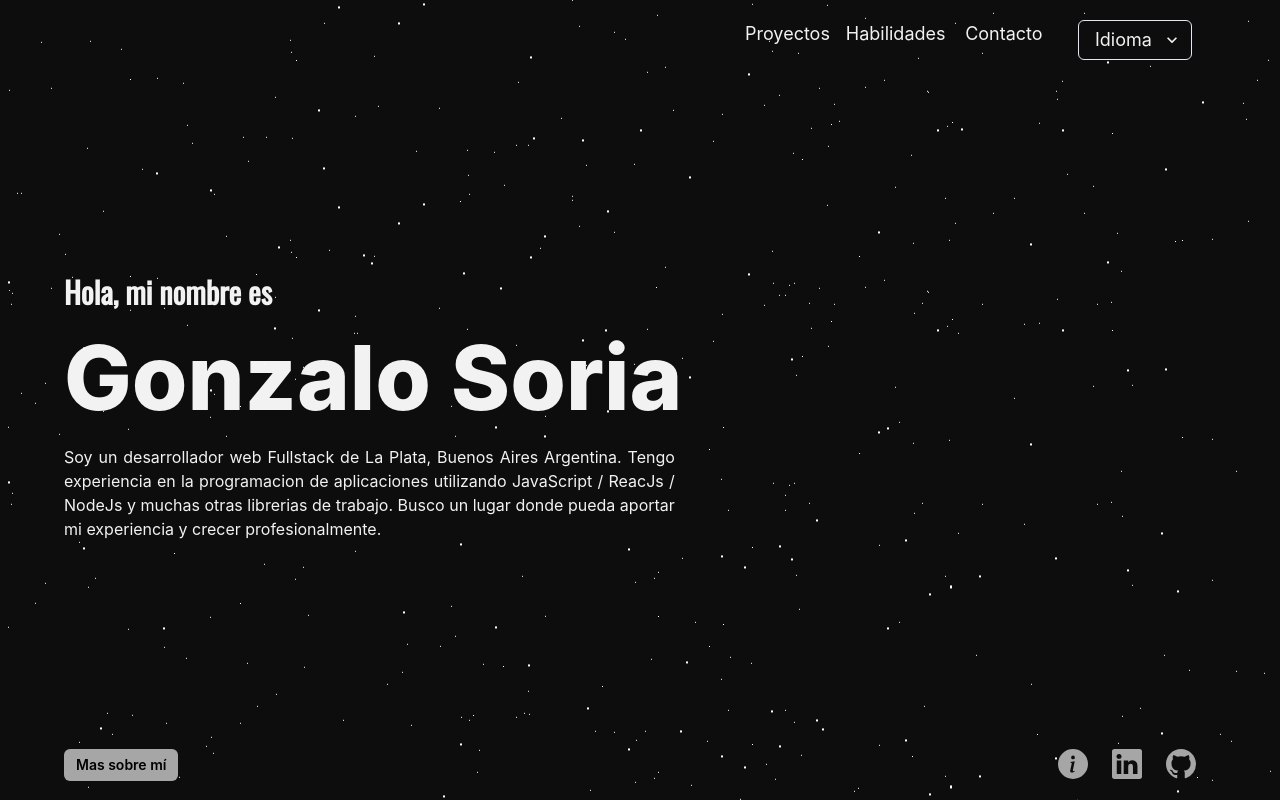
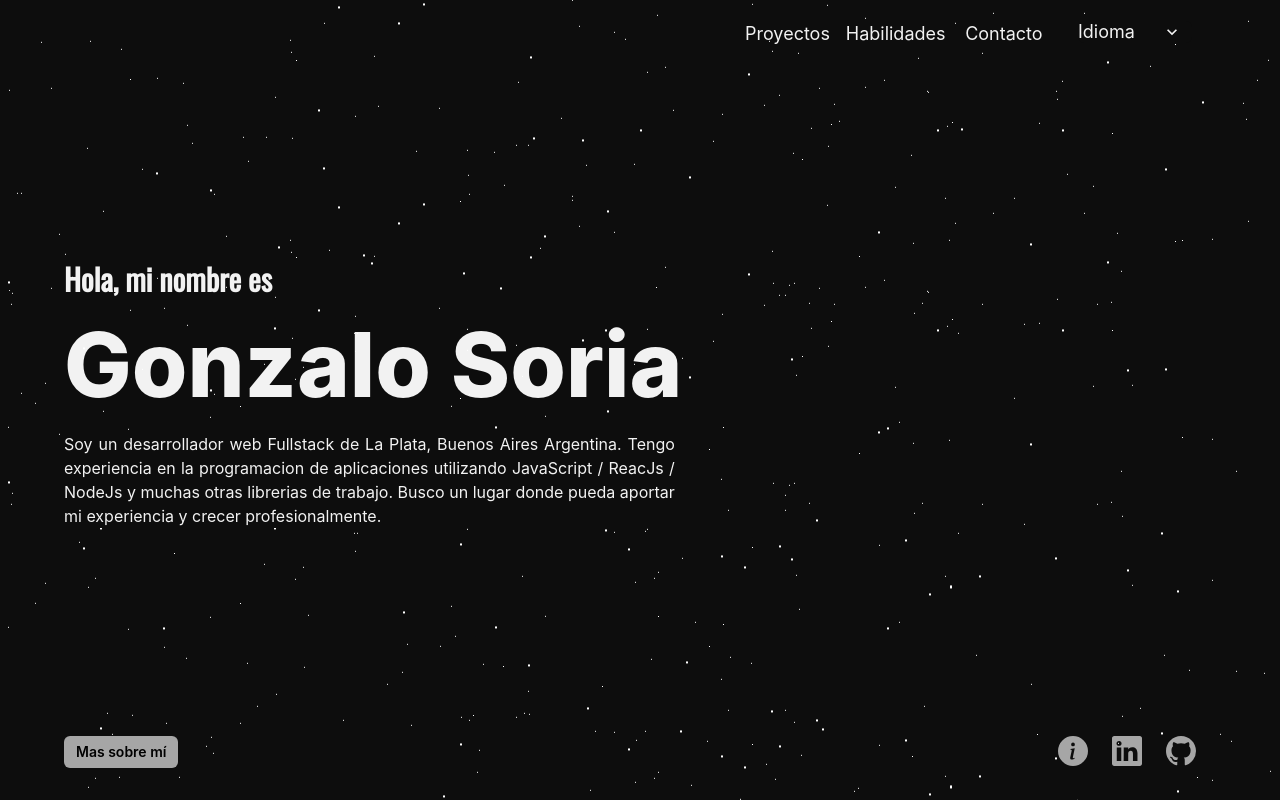
Before and after one commit to gonsoria/gs-portfolio, a React (Create React App) app: page / in a window 1280 px wide. Built offline with nearby package versions, Linux system fonts and the light colour scheme.

Commit message:
portfolio final

```diff
--- a/src/components/NavBar/NavBar.jsx
+++ b/src/components/NavBar/NavBar.jsx
@@ -48,11 +48,10 @@ function NavBar() {
                     <Select
                         pl={4}
                         onChange={handleSelect}
+                        variant='unstyled'
                         defaultValue='def'
                         bg='#0d0d0d'
                         color='#f2f2f2'
-                        boxShadow='#0d0d0d'
-                        outline='#0d0d0d'
                         display='inline-block'
                         fontSize='lg'
                         py={1}
@@ -63,19 +62,16 @@ function NavBar() {
                         _focus={{ outline: 'none' }}
                     >
                         <option
-                            color='#0d0d0d'
                             value='def'
                             hidden
                         > {t('navBar.select')}
                         </option>
                         <option
-                            bg='#0d0d0d'
                             value='en'
                         > {t('navBar.select-en')}
                         </option>
 
                         <option
-                            bg='#0d0d0d'
                             value='es'
                         > {t('navBar.select-es')}
                         </option>
```
